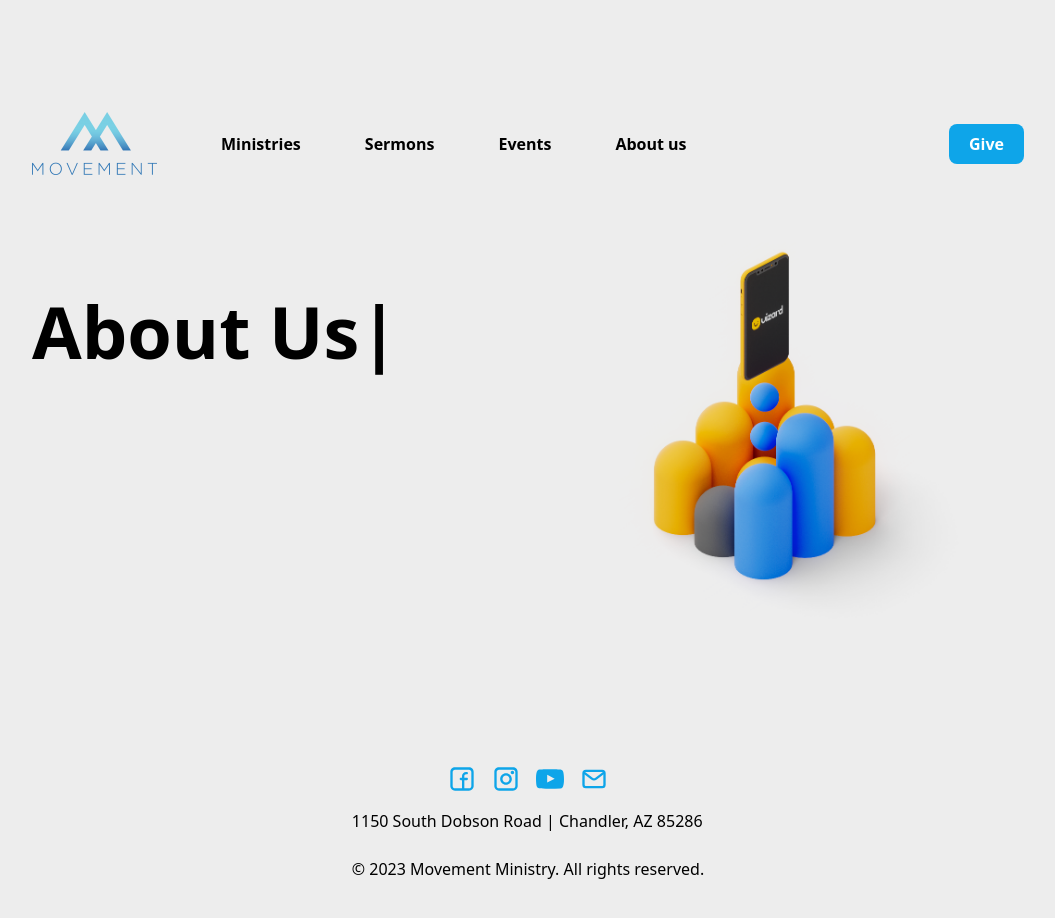
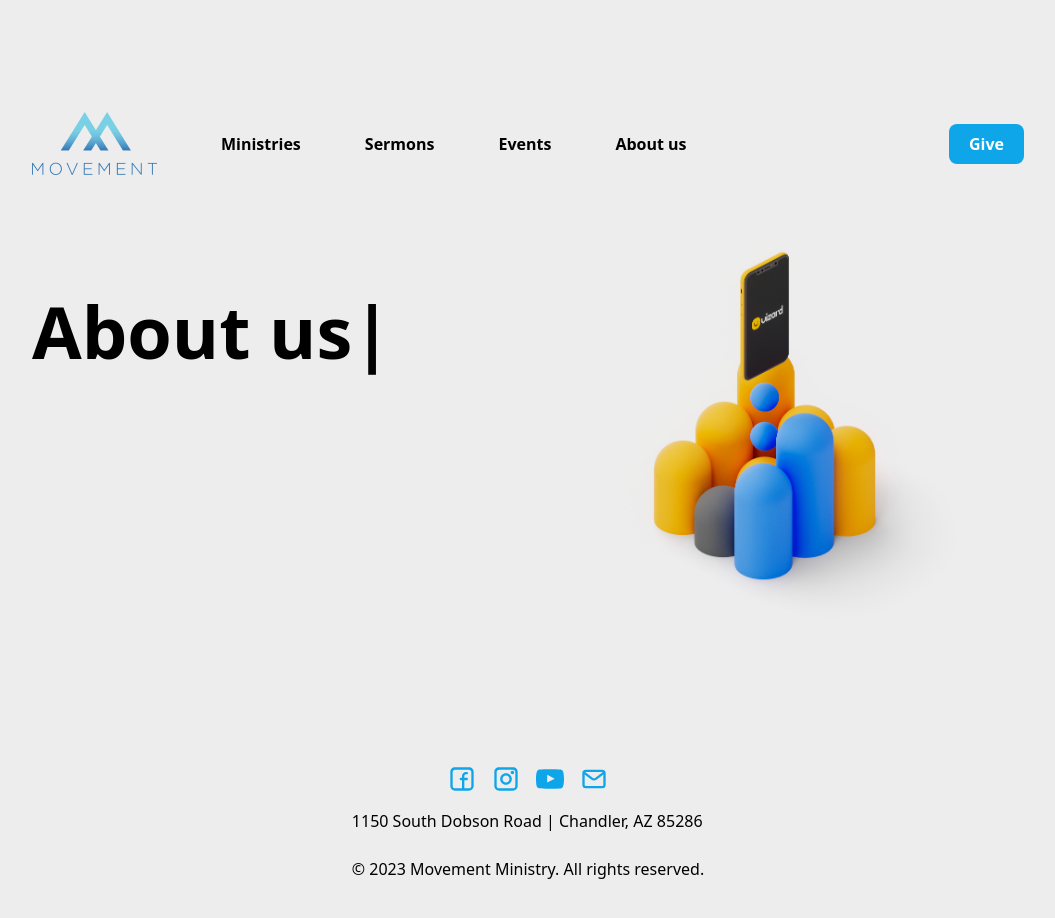
Before and after one commit to Richarizaard/mvmt-web, a React (Create React App) app: page /about-us in a window 1280 px wide. Shown: the top 918 px of the page, without its empty margins (112-1167 px from the left). Built offline with nearby package versions, Linux system fonts and the light colour scheme.

Commit message:
Fix case

```diff
--- a/src/domains/AboutUs.tsx
+++ b/src/domains/AboutUs.tsx
@@ -2,7 +2,7 @@ import PageIntroCard from 'components/PageIntroCard'
 import home from 'assets/home.png'
 
 const AboutUs = () => {
-  return <PageIntroCard typedStrings={['About Us']} img={home} />
+  return <PageIntroCard typedStrings={['About us']} img={home} />
 }
 
 export default AboutUs
--- a/src/domains/ContactUs.tsx
+++ b/src/domains/ContactUs.tsx
@@ -4,7 +4,7 @@ import home from 'assets/home.png'
 const ContactUs = () => {
   return (
     <PageIntroCard
-      typedStrings={['Contact Us']}
+      typedStrings={['Contact us']}
       desc="Hey there! Do you have a question? Feedback for us? Maybe you have a prayer request? Please fill out the form below and we will get back with you asap."
       img={home}
     />
```
